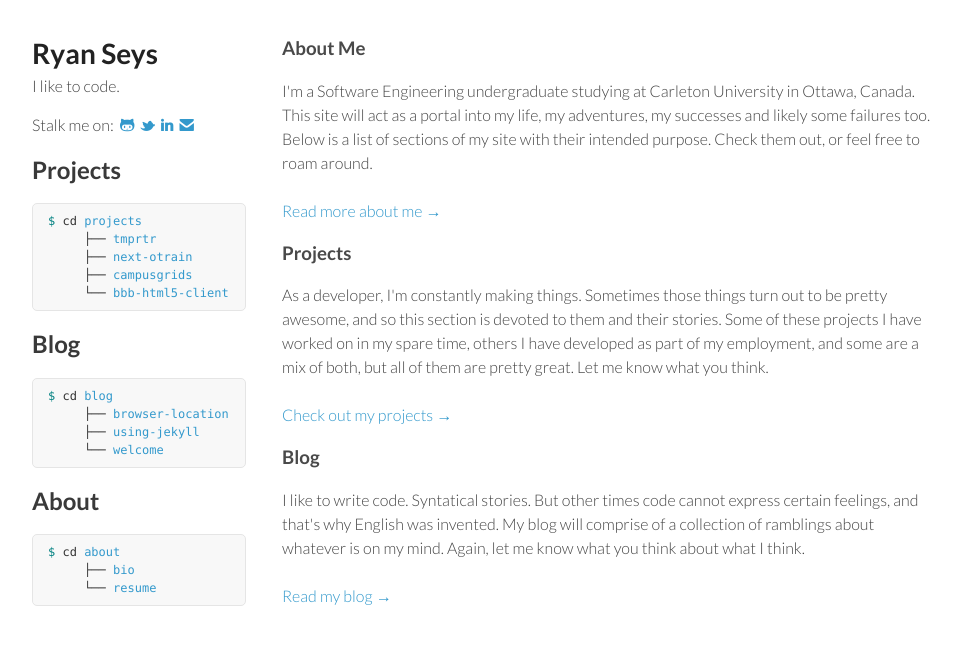
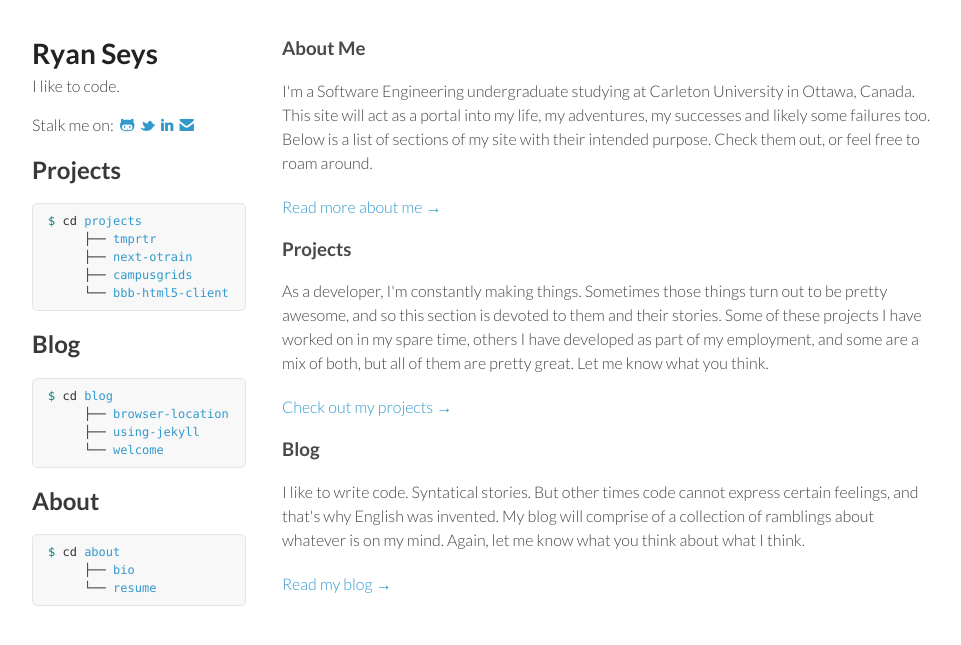
Before and after one commit to tl-dr/ryanseys.com, a Jekyll site: the page built from index.html, in a window 1280 px wide. Shown: the top 645 px of the page, without its empty margins (153-1114 px from the left). Built offline with Jekyll 4.4.1, drawn with Linux system fonts in a browser that asks for light colours; Markdown is read by kramdown in place of the engine named in the settings.

Commit message:
Clean up spacing on homepage

```diff
--- a/_includes/welcome_root.html
+++ b/_includes/welcome_root.html
@@ -3,22 +3,18 @@
 </h3>
 <p>
   I'm a Software Engineering undergraduate studying at Carleton University in Ottawa, Canada. This site will act as a portal into my life, my adventures, my successes and likely some failures too. Below is a list of sections of my site with their intended purpose. Check them out, or feel free to roam around.
-  <br />
-  <br />
-  <a href="/about">Read more about me &rarr;</a>
 </p>
+<p><a href="/about">Read more about me &rarr;</a></p>
 
 <h3>Projects</h3>
 <p>
   As a developer, I'm constantly making things. Sometimes those things turn out to be pretty awesome, and so this section is devoted to them and their stories. Some of these projects I have worked on in my spare time, others I have developed as part of my employment, and some are a mix of both, but all of them are pretty great. Let me know what you think.
-<br />
-<br />
-  <a href="/projects">Check out my projects &rarr;</a>
 </p>
+<p><a href="/projects">Check out my projects &rarr;</a></p>
+
 <h3>Blog</h3>
 <p>
   I like to write code. Syntatical stories. But other times code cannot express certain feelings, and that's why English was invented. My blog will comprise of a collection of ramblings about whatever is on my mind. Again, let me know what you think about what I think.
-<br />
-<br />
-  <a href="/blog">Read my blog &rarr;</a>
+
 </p>
+<p><a href="/blog">Read my blog &rarr;</a></p>
```
